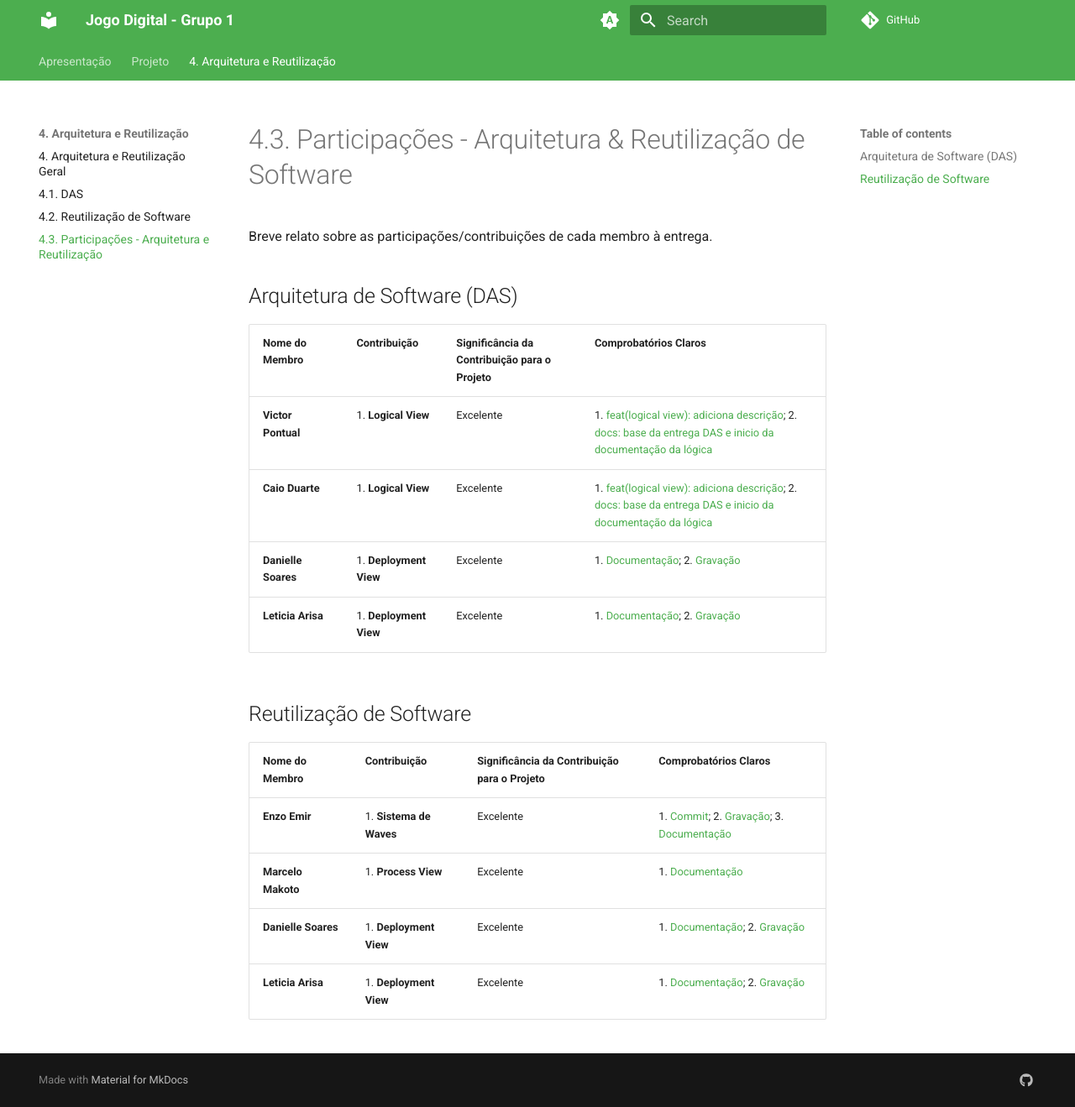
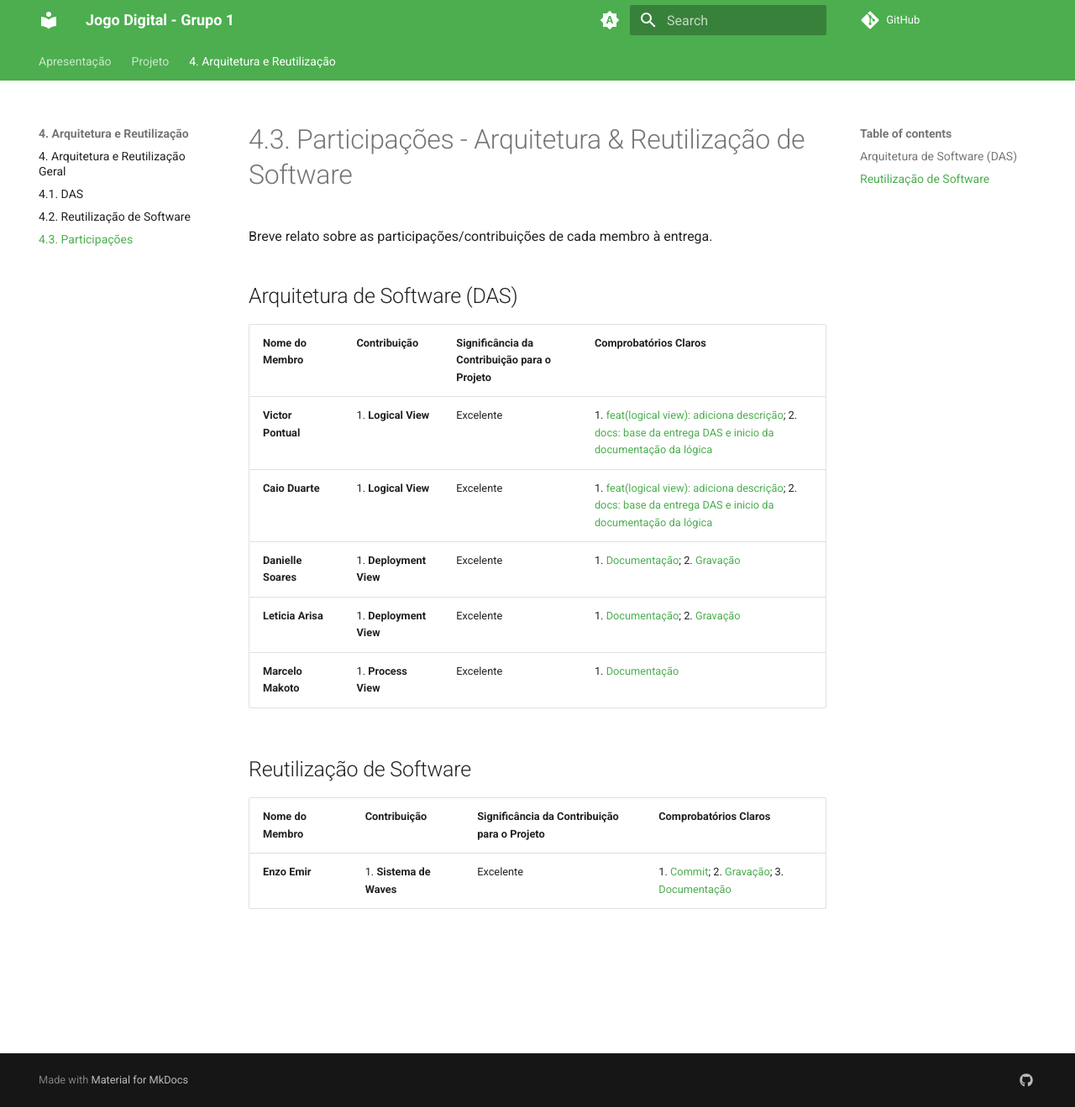
Before and after one commit to UnBArqDsw2025-2-Turma01/2025.2-T01-G1_JogoDigital_Entrega_04, an MkDocs documentation site: the page built from docs/ArquiteturaReutilizacao/4.3.Participacoes.md, in a window 1280 px wide and 1319 px high. Shown: the whole window at 84% size. Built offline with MkDocs 1.6.1 and Material for MkDocs 9.7.7, drawn with Linux system fonts in a browser that asks for light colours.

Commit message:
fix: colocar participações nas tabelas certas

```diff
--- a/docs/ArquiteturaReutilizacao/4.3.ParticipacoesArqReutilizacao.md
+++ b/docs/ArquiteturaReutilizacao/4.3.Participacoes.md
@@ -17,6 +18,3 @@ Breve relato sobre as participações/contribuições de cada membro à entrega.
 | Nome do Membro  | Contribuição | Significância da Contribuição para o Projeto | Comprobatórios Claros |
 | --------------- | ------------ | -------------------------------------------- | --------------------- |
 | **Enzo Emir**       | 1. **Sistema de Waves**   | Excelente  |  1. [Commit](https://github.com/UnBArqDsw2025-2-Turma01/2025.2-T01-G1_JogoDigital/commit/e46e7ff2b8f9e3ea0707bf9a73dcf7c424df512b); 2. [Gravação](https://www.youtube.com/watch/7ycLqVeUT28); 3. [Documentação](https://github.com/UnBArqDsw2025-2-Turma01/2025.2-T01-G1_JogoDigital_Entrega_04/commit/868cedeaa1279cd14e20884074873d18d6396678)  |
-| **Marcelo Makoto**       | 1. **Process View**   | Excelente  |  1. [Documentação](https://github.com/UnBArqDsw2025-2-Turma01/2025.2-T01-G1_JogoDigital_Entrega_04/commit/2383a4be700e4a01507e576e7b12f658ae69ad54)  |
-| **Danielle Soares**       | 1. **Deployment View**   | Excelente  |  1. [Documentação](https://github.com/UnBArqDsw2025-2-Turma01/2025.2-T01-G1_JogoDigital_Entrega_04/commit/68a2768d134b97e5a43e83019601817f90b3fbfe); 2. [Gravação](https://www.youtube.com/watch?v=bx9YL1UkHjs)  |
-| **Leticia Arisa**       | 1. **Deployment View**   | Excelente  |  1. [Documentação](https://github.com/UnBArqDsw2025-2-Turma01/2025.2-T01-G1_JogoDigital_Entrega_04/commit/68a2768d134b97e5a43e83019601817f90b3fbfe); 2. [Gravação](https://www.youtube.com/watch?v=bx9YL1UkHjs)  |
--- a/mkdocs.yml
+++ b/mkdocs.yml
@@ -50,7 +50,7 @@ nav:
       - 4. Arquitetura e Reutilização Geral: ArquiteturaReutilizacao/4.ArquiteturaReutilizacao.md
       - 4.1. DAS: ArquiteturaReutilizacao/4.1.DAS.md
       - 4.2. Reutilização de Software: ArquiteturaReutilizacao/4.2.ReutilizacaoDeSoftware.md
-      - 4.3. Participações - Arquitetura e Reutilização: ArquiteturaReutilizacao/4.3.ParticipacoesArqReutilizacao.md
+      - 4.3. Participações: ArquiteturaReutilizacao/4.3.Participacoes.md
 
 markdown_extensions:
   - admonition
```
Also changed, not shown: other parts of docs/ArquiteturaReutilizacao/4.3.Participacoes.md (+1 -0 lines).
